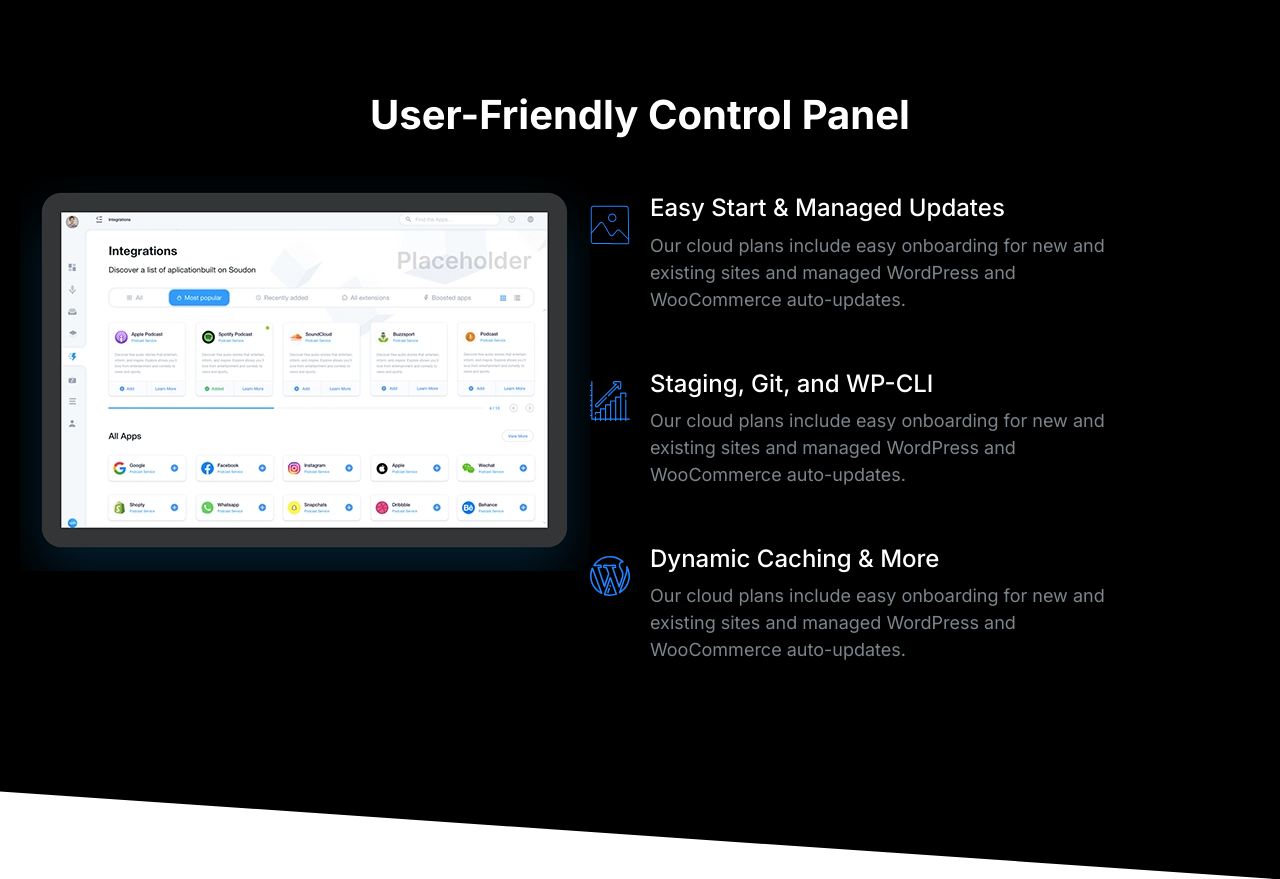
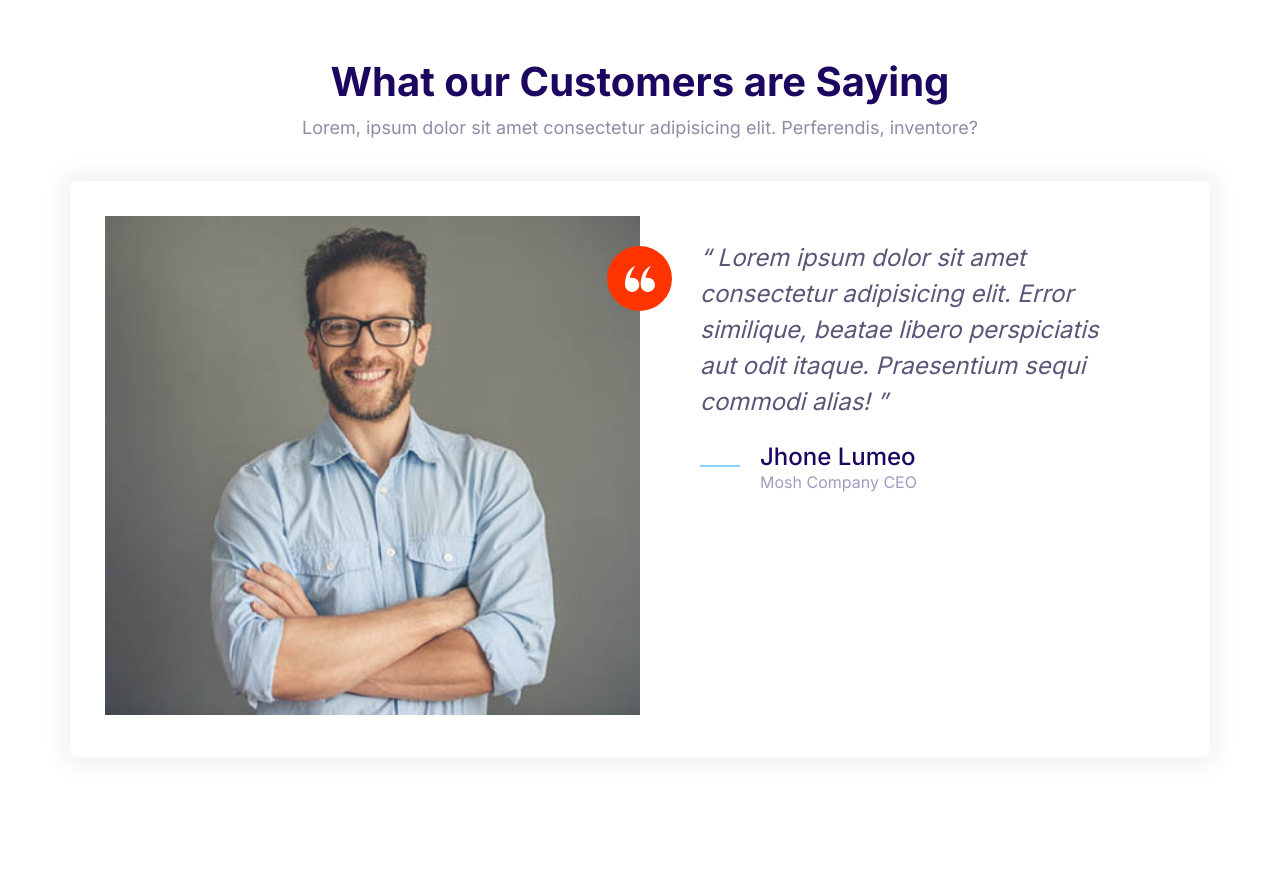
Before and after one commit to NAVI1824/moshify, a plain HTML site: page index.html in a window 1280 px wide. After the commit the page ends 817 px from the top, so only its background shows below. Drawn offline with Linux system fonts and the light colour scheme.

Commit message:
completed testimonial block.

```diff
--- a/css/styles.css
+++ b/css/styles.css
@@ -467,6 +467,7 @@ a {
 
 .quote .media {
   justify-content: start;
+  margin-bottom: 0;
 }
 
 .quote__author {
@@ -626,6 +627,7 @@ a {
 
 .block__header {
   text-align: center;
+  margin-bottom: 4rem;
 }
 
 .block__heading {
--- a/index.html
+++ b/index.html
@@ -15,68 +15,52 @@
   </head>
 
   <body>
-    <section class="block block--dark block--skewed-right block-showcase">
+    <section class="block">
       <header class="block__header">
-        <h2>User-Friendly Control Panel</h2>
+        <h2 class="block__heading">What our Customers are Saying</h2>
+        <p>
+          Lorem, ipsum dolor sit amet consectetur adipisicing elit. Perferendis,
+          inventore?
+        </p>
       </header>
-      <div class="container grid grid--1x2 block-showcase__content">
-        <picture class="block-showcase__image">
-          <source
-            type="image/webp"
-            srcset="images/ipad@2x.webp 2x, images/ipad.webp 1x"
+      <div class="container">
+        <div class="card testimonial">
+          <div class="grid grid--1x2">
+            <div class="testimonial__image">
+              <img
+                src="./images/testimonial.jpg"
+                alt="happy, smiling customer."
               />
-          <img src="./images/ipad.png" alt="" />
-        </picture>
-        <ul class="list">
-          <li>
+              <span class="icon-container icon-container--accent">
+                <svg class="icon icon--white icon--small">
+                  <use xlink:href="images/sprite.svg#quotes"></use>
+                </svg>
+              </span>
+            </div>
+            <blockquote class="quote">
+              <p class="quote__text">
+                Lorem ipsum dolor sit amet consectetur adipisicing elit. Error
+                similique, beatae libero perspiciatis aut odit itaque.
+                Praesentium sequi commodi alias!
+              </p>
+              <footer>
                 <div class="media">
                   <div class="media__image">
-                <svg class="icon icon--primary">
-                  <use xlink:href="images/sprite.svg#snap"></use>
+                    <svg class="icon icon--primary quote__line">
+                      <use xlink:href="images/sprite.svg#line"></use>
                     </svg>
                   </div>
                   <div class="media__body">
-                <h3 class="media__title">Easy Start & Managed Updates</h3>
-                <p class="media__subtext">
-                  Our cloud plans include easy onboarding for new and existing
-                  sites and managed WordPress and WooCommerce auto-updates.
+                    <h3 class="media__title quote__author">Jhone Lumeo</h3>
+                    <p class="media__subtext quote__company">
+                      Mosh Company CEO
                     </p>
                   </div>
                 </div>
-          </li>
-          <li>
-            <div class="media">
-              <div class="media__image">
-                <svg class="icon icon--primary">
-                  <use xlink:href="images/sprite.svg#growth"></use>
-                </svg>
-              </div>
-              <div class="media__body">
-                <h3 class="media__title">Staging, Git, and WP-CLI</h3>
-                <p class="media__subtext">
-                  Our cloud plans include easy onboarding for new and existing
-                  sites and managed WordPress and WooCommerce auto-updates.
-                </p>
+              </footer>
+            </blockquote>
           </div>
         </div>
-          </li>
-          <li>
-            <div class="media">
-              <div class="media__image">
-                <svg class="icon icon--primary">
-                  <use xlink:href="images/sprite.svg#wordpress"></use>
-                </svg>
-              </div>
-              <div class="media__body">
-                <h3 class="media__title">Dynamic Caching & More</h3>
-                <p class="media__subtext">
-                  Our cloud plans include easy onboarding for new and existing
-                  sites and managed WordPress and WooCommerce auto-updates.
-                </p>
-              </div>
-            </div>
-          </li>
-        </ul>
       </div>
     </section>
 
```
Also changed, not shown: Components/testimonial-block.html (added, +43 -0 lines). Lines whose indentation alone changed are shown as unchanged.
